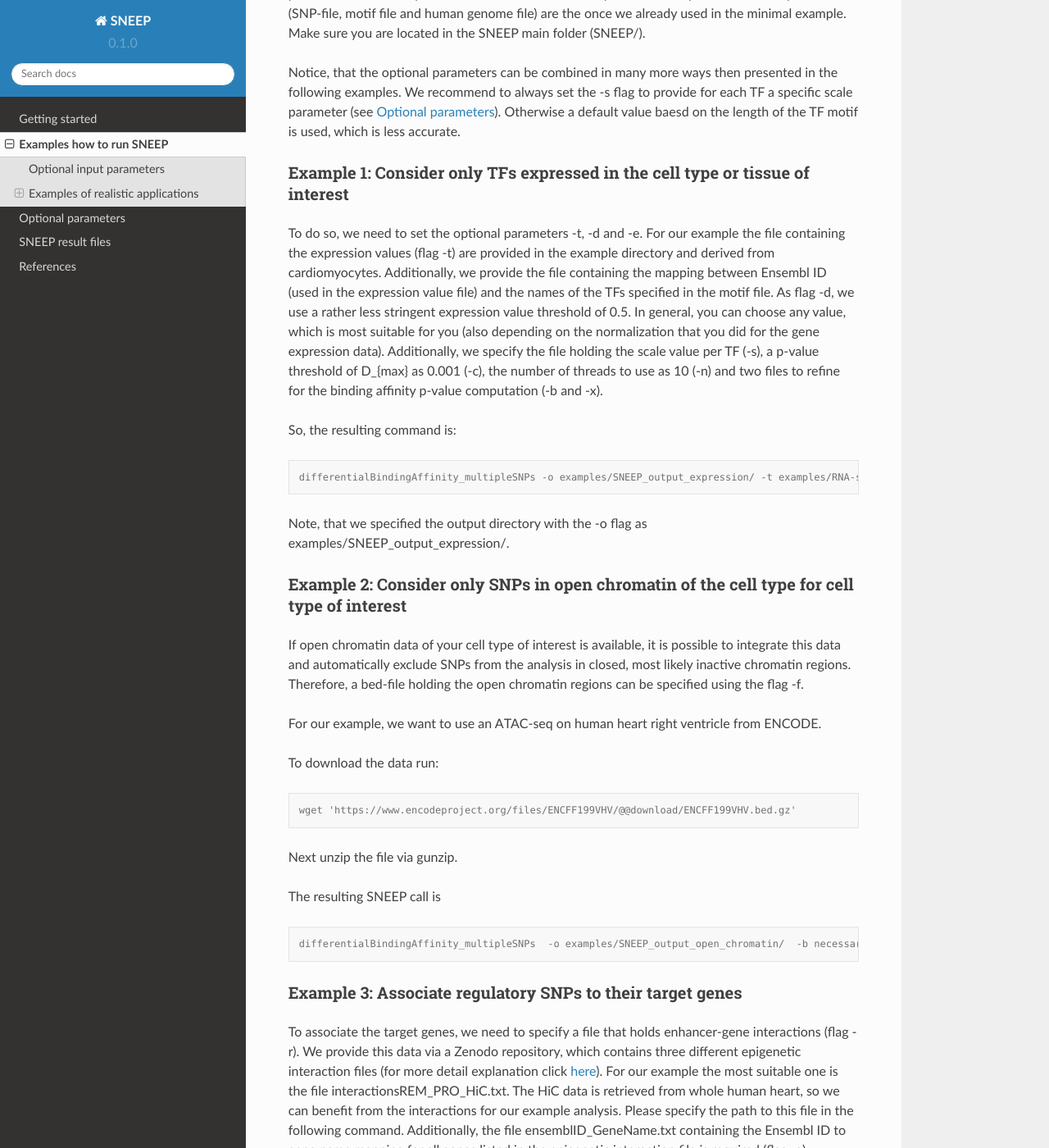
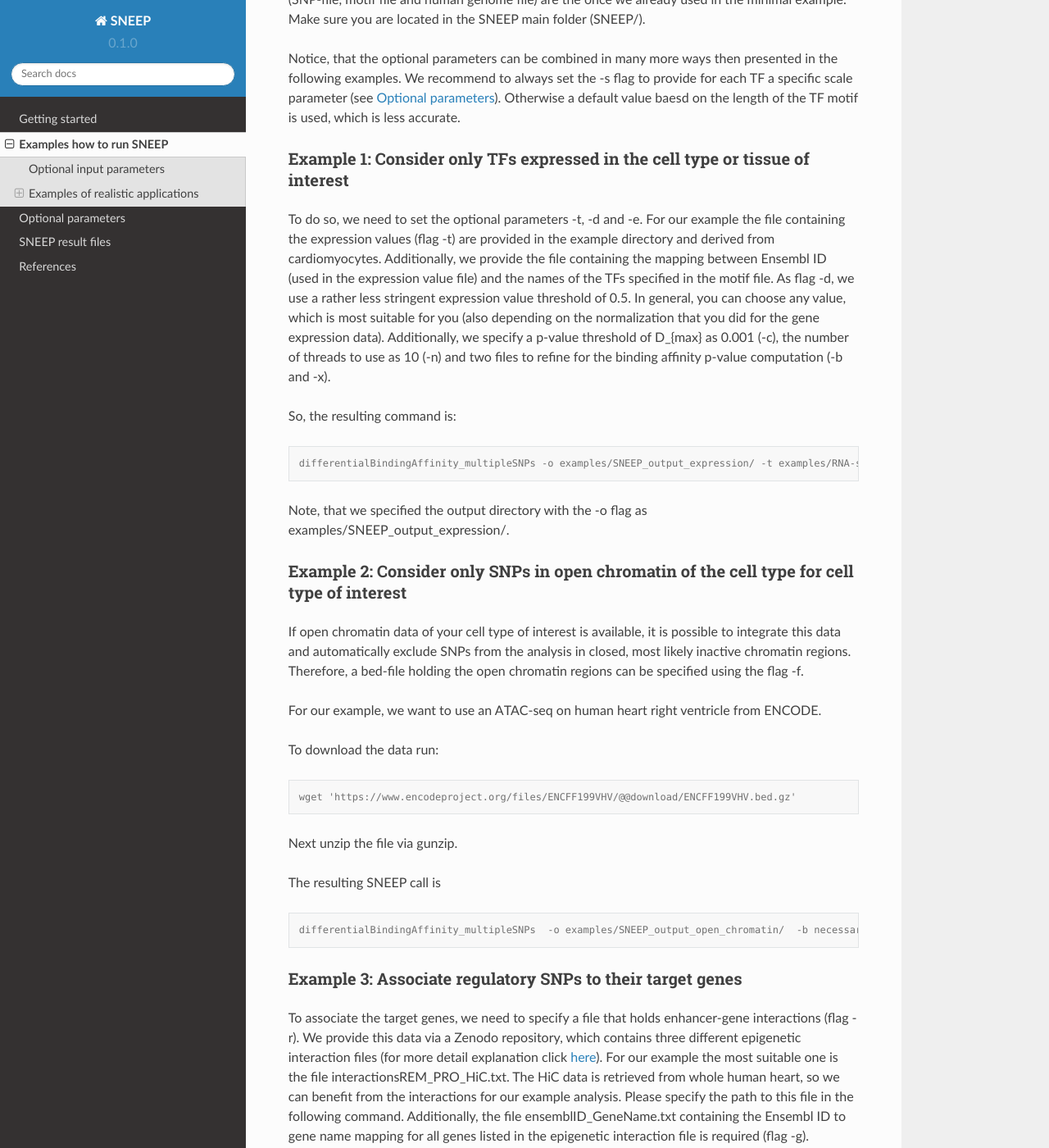
Before and after one commit to SchulzLab/SNEEP, a Sphinx documentation site: the page built from docs/examples.rst, in a window 1280 px wide and 1400 px high, scrolled down 1044 px. Shown: the whole window at 82% size. Built offline with Sphinx 7.4.7 and the Read the Docs theme 2.0.0, drawn with Linux system fonts in a browser that asks for light colours; pages that are not in the unit, such as notebooks, are missing from menus; some of the changed text lies outside the part shown.

Commit message:
Update examples.rst

```diff
--- a/docs/examples.rst
+++ b/docs/examples.rst
@@ -23,8 +23,7 @@
   -n number threads (default 1)
   -p pvalue for motif hits (default 0.05)
   -c pvalue differential binding (default 0.01)
-  -b base frequency for PFMs -> PWMs ( /necessaryInputFiles/frequency.txt)
-  -s file where the computed scales per motif are stored ( necessaryInputFiles/estimatedScalesPerMotif_1.9.txt)
+  -b base frequency for PFMs -> PWMs (/necessaryInputFiles/frequency.txt)
   -a if flag is set,  all computed differential bindinding affinities are stored in <outputDir>/AllDiffBindAffinity.txt
   -f additional footprint/open chromatin region file in bed file format
   -m if flag is set, the  maximal differential binding affinity per SNP is printed
@@ -40,7 +39,7 @@
   -u gene background analysis is performed (defaul false), -j must be set
   -v perform TF enrichment  analysis (default  false), -j must be set
   -x transition matrix for binding affinity p-value, (default all transitions are equally likely) (necessaryInputFiles/transitionMatrix.txt)-h help
-  transfac PFM file,  bed-like SNP file and path to genome file (fasta format)  must be given
+  transfac PFM file,  bed-like SNP file, path to genome file (fasta format) and scale file (see necessaryInputFiles/estimatedScalesPerMotif_1.9.txt for human data) must be given
   help function end
 
 
@@ -55,13 +54,13 @@
 ------------------------------------------------------------------------------
 
 To do so, we need to set the optional parameters -t, -d and -e. For our example the file containing the expression values (flag -t) are provided in the example directory and derived from cardiomyocytes. Additionally, we provide the file containing the mapping between Ensembl ID (used in the expression value file) and the names of the TFs specified in the motif file. As flag -d, we use a rather less stringent expression value threshold of 0.5. In general, you can choose any value, which is most suitable for you (also depending on the normalization that you did for the gene expression data).
-Additionally, we specify the file holding the scale value per TF (-s), a p-value threshold of D_{max} as 0.001 (-c), the number of threads to use as 10 (-n) and two files to refine for the binding affinity p-value computation (-b and -x).
+Additionally, we specify a p-value threshold of D_{max} as 0.001 (-c), the number of threads to use as 10 (-n) and two files to refine for the binding affinity p-value computation (-b and -x).
 
 So, the resulting command is:
 
 .. code-block:: console
 
-  differentialBindingAffinity_multipleSNPs -o examples/SNEEP_output_expression/ -t examples/RNA-seq_humanLV_hiPSC-CM.txt -e examples/TF_ensemblID_name_human_JASPAR2022_GRCh38p13.txt -d 0.5  -s necessaryInputFiles/estimatedScalesPerMotif_1.9.txt -b necessaryInputFiles/frequency.txt -x necessaryInputFiles/transition_matrix.txt -c 0.001 -n 10 examples/combined_Jaspar2022_Hocomoco_Kellis_human_transfac.txt  examples/SNPs_EFO_0000612_myocardial_infarction.bed <pathToGenome>
+  differentialBindingAffinity_multipleSNPs -o examples/SNEEP_output_expression/ -t examples/RNA-seq_humanLV_hiPSC-CM.txt -e examples/TF_ensemblID_name_human_JASPAR2022_GRCh38p13.txt -d 0.5 -b necessaryInputFiles/frequency.txt -x necessaryInputFiles/transition_matrix.txt -c 0.001 -n 10 examples/combined_Jaspar2022_Hocomoco_Kellis_human_transfac.txt  examples/SNPs_EFO_0000612_myocardial_infarction.bed <pathToGenome> necessaryInputFiles/estimatedScalesPerMotif_1.9.txt
 
 Note, that we specified the output directory with the -o flag as examples/SNEEP_output_expression/.
 
@@ -79,14 +78,13 @@
 
   wget 'https://www.encodeproject.org/files/ENCFF199VHV/@@download/ENCFF199VHV.bed.gz'
 
-
 Next unzip the file via gunzip.
 
 The resulting SNEEP call is
 
 .. code-block:: console
 
-  differentialBindingAffinity_multipleSNPs  -o examples/SNEEP_output_open_chromatin/  -b necessaryInputFiles/frequency.txt -x necessaryInputFiles/transition_m    atrix.txt -f ENCFF199VHV.bed  -c 0.001 -n 10 -s necessaryInputFiles/estimatedScalesPerMotif_1.9.txt examples/combined_Jaspar2022_Hocomoco_Kellis_human_transfac.txt examples/SNPs_EFO_0000612_myocardial_infarction.bed <pathToGenome>
+  differentialBindingAffinity_multipleSNPs  -o examples/SNEEP_output_open_chromatin/  -b necessaryInputFiles/frequency.txt -x necessaryInputFiles/transition_matrix.txt -f ENCFF199VHV.bed  -c 0.001 -n 10  examples/combined_Jaspar2022_Hocomoco_Kellis_human_transfac.txt examples/SNPs_EFO_0000612_myocardial_infarction.bed <pathToGenome> necessaryInputFiles/estimatedScalesPerMotif_1.9.txt
 
 Example 3: Associate regulatory SNPs to their target genes
 ------------------------------------------------------------------------------------------------------------
```
Also changed, not shown: other parts of docs/examples.rst (+2 -2 lines).
